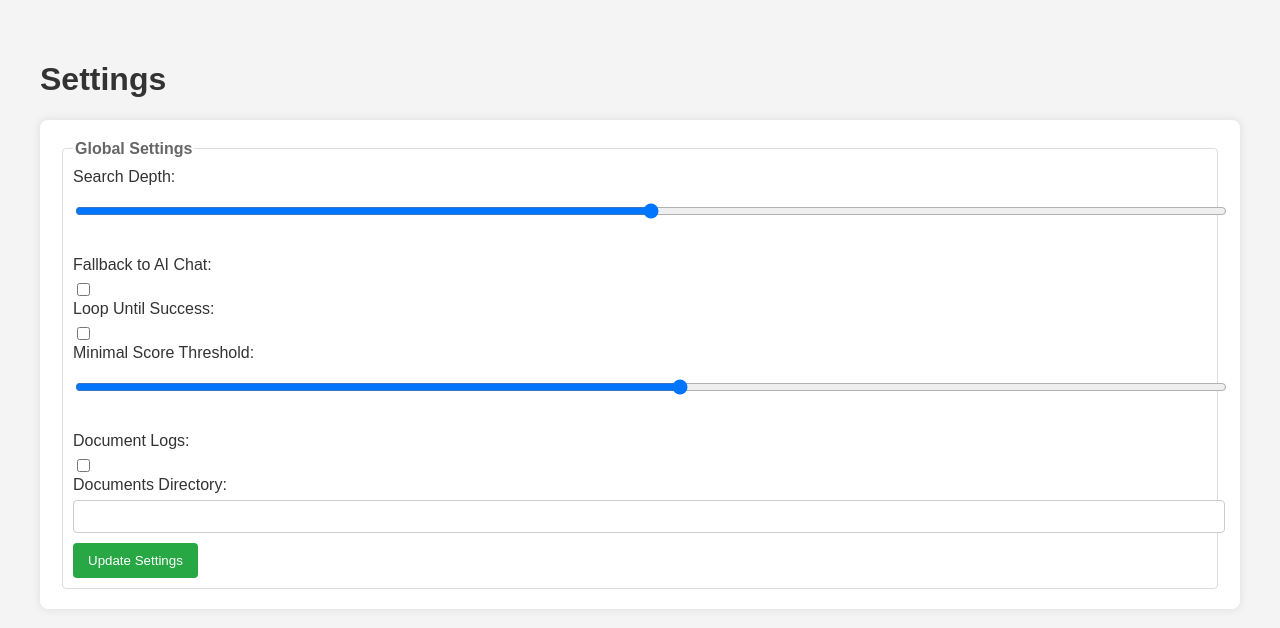
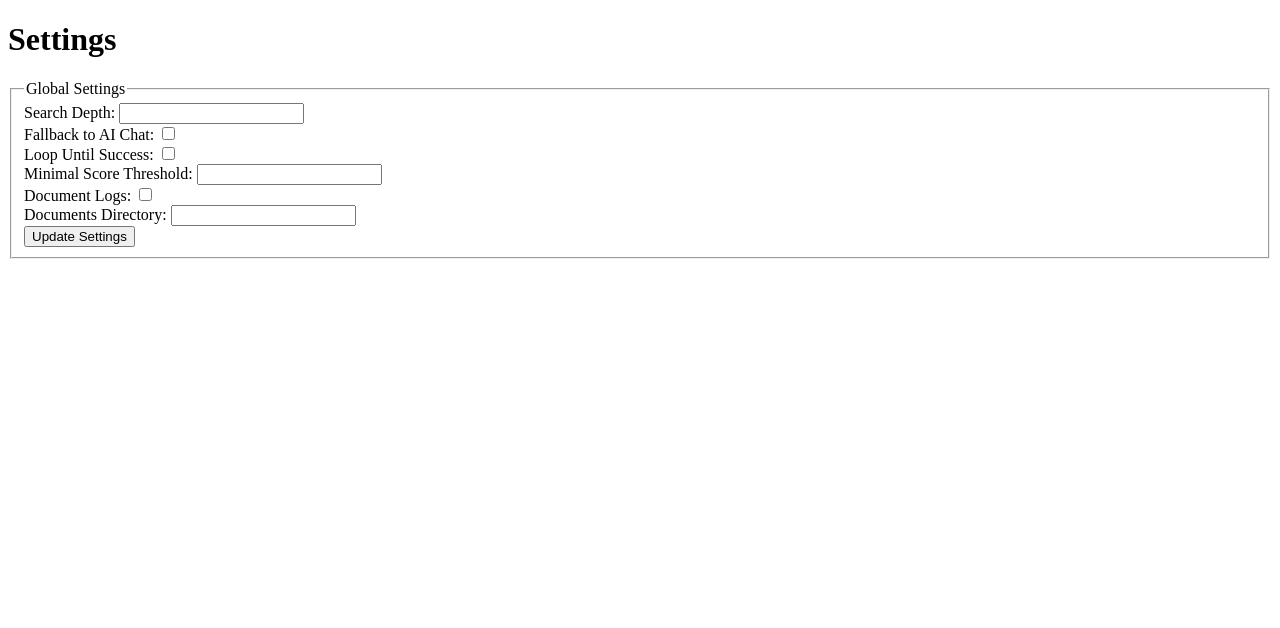
Before and after one commit to QuackHack-McBlindy/DuckDuckFind, a Flask app: template templates/settings.html in a window 1280 px wide. Shown: the top 628 px of the page. Run offline with Flask 3, Linux system fonts and the light colour scheme; the template is opened without the code that fills it, so the values that code supplies are empty.

Commit message:
Update settings.html

```diff
--- a/templates/settings.html
+++ b/templates/settings.html
@@ -1,63 +1,10 @@
+
 <!DOCTYPE html>
 <html lang="en">
 <head>
     <meta charset="UTF-8">
     <meta name="viewport" content="width=device-width, initial-scale=1.0">
     <title>Settings</title>
-    <style>
-        body {
-            font-family: Arial, sans-serif;
-            margin: 20px;
-            padding: 20px;
-            background-color: #f4f4f4;
-        }
-        h1 {
-            color: #333;
-        }
-        form {
-            background-color: #fff;
-            padding: 20px;
-            border-radius: 8px;
-            box-shadow: 0 0 10px rgba(0, 0, 0, 0.1);
-        }
-        fieldset {
-            border: 1px solid #ddd;
-            padding: 10px;
-            border-radius: 4px;
-        }
-        legend {
-            font-weight: bold;
-            color: #666;
-        }
-        label {
-            display: block;
-            margin-bottom: 6px;
-            color: #333;
-        }
-        input[type="text"],
-        input[type="number"],
-        input[type="range"] {
-            width: 100%;
-            padding: 8px;
-            margin-bottom: 10px;
-            border: 1px solid #ccc;
-            border-radius: 4px;
-        }
-        input[type="checkbox"] {
-            margin-right: 10px;
-        }
-        button {
-            background-color: #28a745;
-            color: #fff;
-            border: none;
-            padding: 10px 15px;
-            border-radius: 4px;
-            cursor: pointer;
-        }
-        button:hover {
-            background-color: #218838;
-        }
-    </style>
 </head>
 <body>
     <h1>Settings</h1>
@@ -66,29 +13,27 @@
             <legend>Global Settings</legend>
 
             <label for="search_depth">Search Depth:</label>
-            <input type="range" id="search_depth" name="search_depth" min="10" max="100" value="{{ SEARCH_DEPTH }}" oninput="this.nextElementSibling.value = this.value">
-            <output>{{ SEARCH_DEPTH }}</output>
+            <input type="number" id="search_depth" name="search_depth" value="{{ search_depth }}" required>
             <br>
 
             <label for="fallback_to_ai_chat">Fallback to AI Chat:</label>
-            <input type="checkbox" id="fallback_to_ai_chat" name="fallback_to_ai_chat" {% if FALLBACK_TO_AI_CHAT %}checked{% endif %}>
+            <input type="checkbox" id="fallback_to_ai_chat" name="fallback_to_ai_chat" {% if fallback_to_ai_chat %}checked{% endif %}>
             <br>
 
             <label for="loop_until_success">Loop Until Success:</label>
-            <input type="checkbox" id="loop_until_success" name="loop_until_success" {% if LOOP_UNTIL_SUCCESS %}checked{% endif %}>
+            <input type="checkbox" id="loop_until_success" name="loop_until_success" {% if loop_until_success %}checked{% endif %}>
             <br>
 
             <label for="min_score_threshold">Minimal Score Threshold:</label>
-            <input type="range" id="min_score_threshold" name="min_score_threshold" min="1" max="20" value="{{ MIN_SCORE_THRESHOLD }}" oninput="this.nextElementSibling.value = this.value">
-            <output>{{ MIN_SCORE_THRESHOLD }}</output>
+            <input type="number" id="min_score_threshold" name="min_score_threshold" value="{{ min_score_threshold }}" required>
             <br>
 
             <label for="docs_logs">Document Logs:</label>
-            <input type="checkbox" id="docs_logs" name="docs_logs" {% if DOCS_LOGS %}checked{% endif %}>
+            <input type="checkbox" id="docs_logs" name="docs_logs" {% if docs_logs %}checked{% endif %}>
             <br>
 
             <label for="documents_dir">Documents Directory:</label>
-            <input type="text" id="documents_dir" name="documents_dir" value="{{ DOCUMENTS_DIR }}" required>
+            <input type="text" id="documents_dir" name="documents_dir" value="{{ documents_dir }}" required>
             <br>
 
             <button type="submit">Update Settings</button>
```
